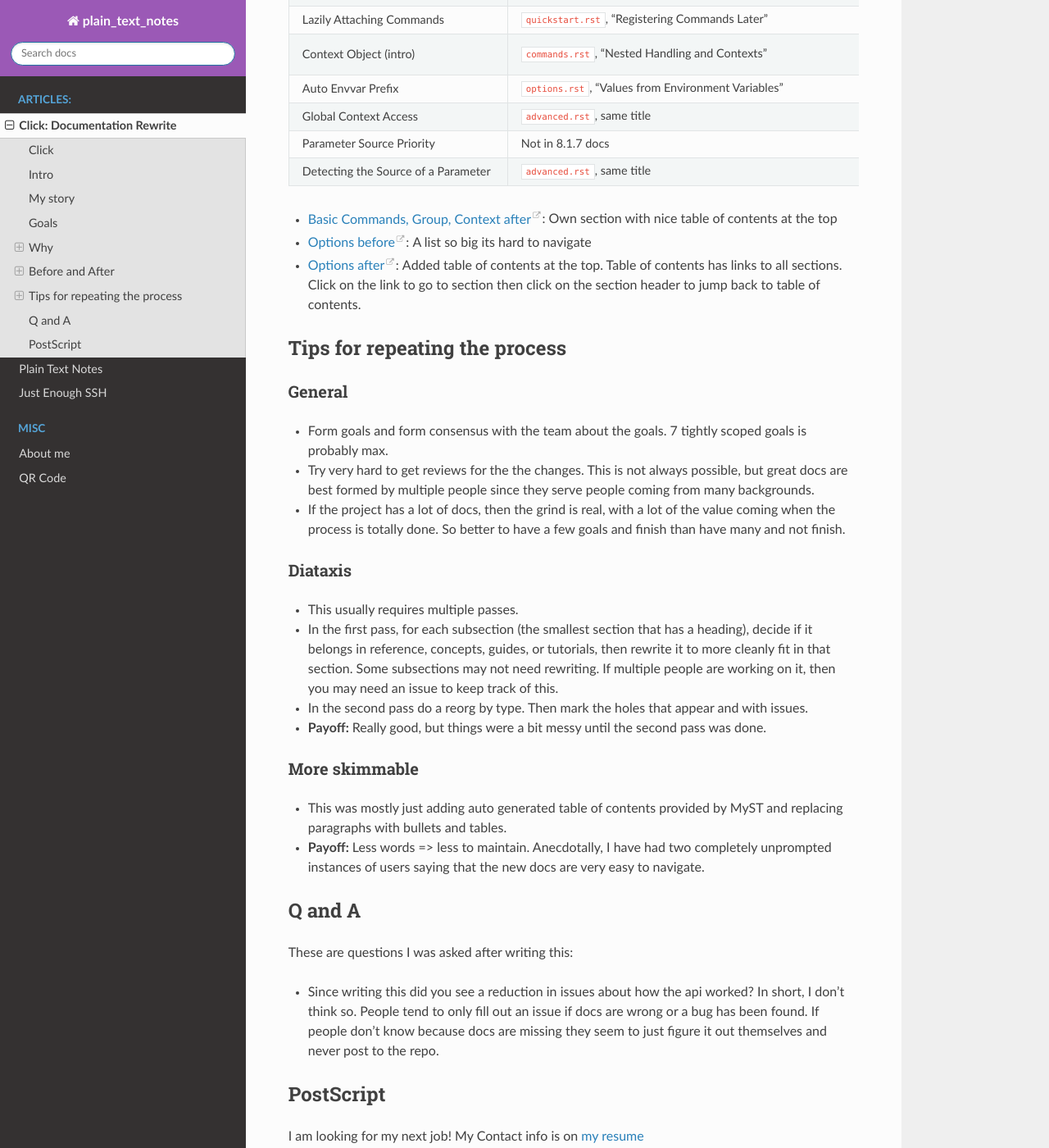
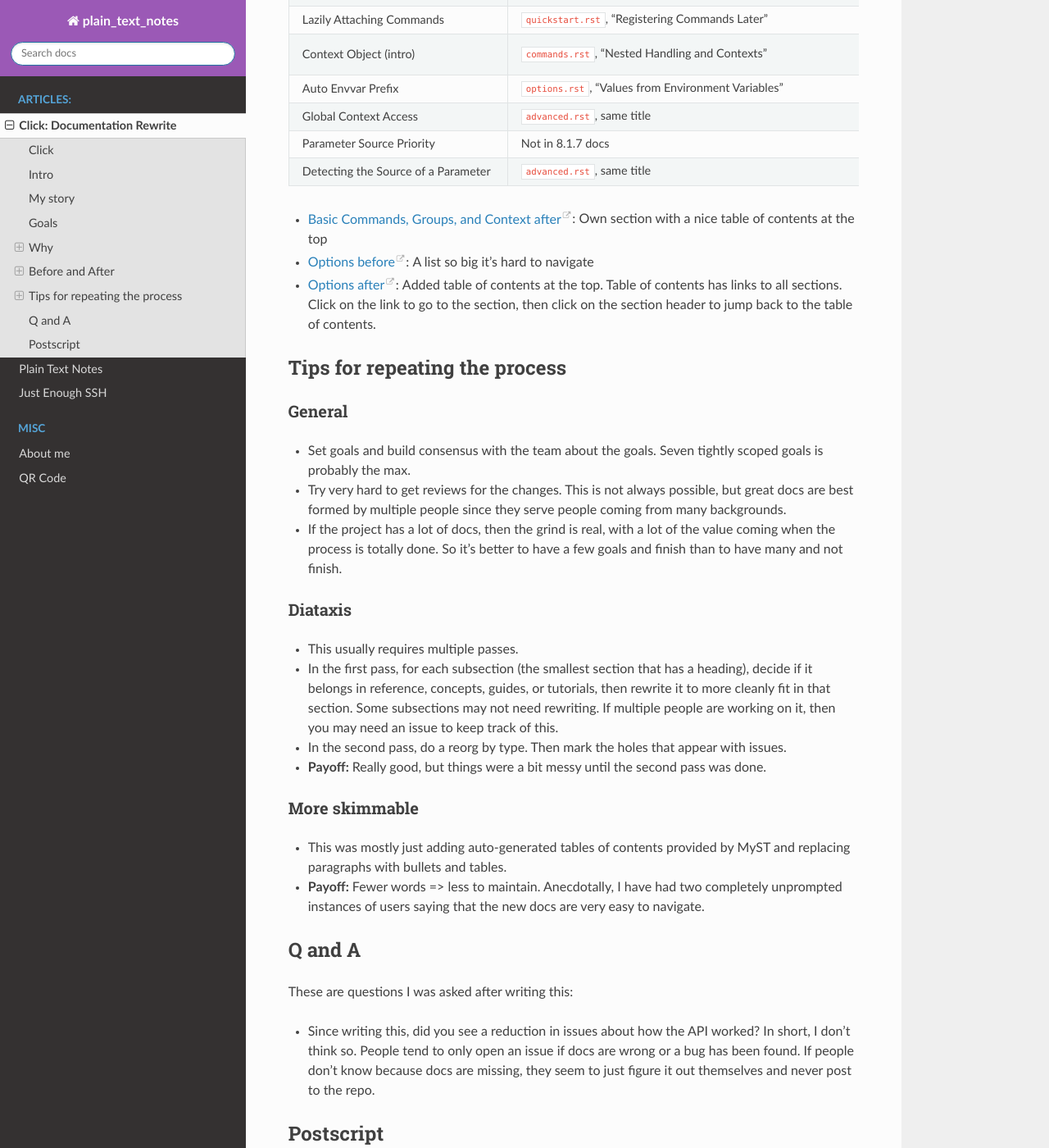
Before and after one commit to Rowlando13/plain-text-notes, a Sphinx documentation site: the page built from docs/click/click_docs_rewrite.md, in a window 1280 px wide and 1400 px high, scrolled down 4643 px. Shown: the whole window at 82% size. Built offline with Sphinx 7.4.7 and the Read the Docs theme 3.1.0, drawn with Linux system fonts in a browser that asks for light colours; some of the changed text lies outside the part shown.

Commit message:
Fix typos.

```diff
--- a/docs/click/click_docs_rewrite.md
+++ b/docs/click/click_docs_rewrite.md
@@ -201,7 +201,7 @@ Options:
 ### Organization
 * [Home page before](https://web.archive.org/web/20240328214125/https://click.palletsprojects.com/en/8.1.x/): Just a giant overflowing list 5+ pages in length with every section and subsection
 * [Home page after](https://click.palletsprojects.com/en/stable/): Nicely nested layout of about 2 pages with a scannable list of sections
-* Basic Commands, Group, Context before: scattered in different sections or not written at all. The table below maps about where the sections came from.
+* Basic Commands, Groups, and Context before: scattered in different sections or not written at all. The table below roughly maps where the sections came from.
 
 | Stable section (8.5.x) | 8.1.7 origin | Status |
 |---|---|---|
@@ -220,29 +220,29 @@ Options:
 | Global Context Access | `advanced.rst`, same title | Moved, near-verbatim |
 | Parameter Source Priority | Not in 8.1.7 docs | New |
 | Detecting the Source of a Parameter | `advanced.rst`, same title | Moved, near-verbatim |
-* [Basic Commands, Group, Context after](https://click.palletsprojects.com/en/stable/commands-and-groups/): Own section with nice table of contents at the top
-* [Options before](https://web.archive.org/web/20240329123600/https://click.palletsprojects.com/en/8.1.x/options/): A list so big its hard to navigate
-* [Options after](https://click.palletsprojects.com/en/stable/options/#options): Added table of contents at the top. Table of contents has links to all sections. Click on the link to go to section then click on the section header to jump back to table of contents.
+* [Basic Commands, Groups, and Context after](https://click.palletsprojects.com/en/stable/commands-and-groups/): Own section with a nice table of contents at the top
+* [Options before](https://web.archive.org/web/20240329123600/https://click.palletsprojects.com/en/8.1.x/options/): A list so big it's hard to navigate
+* [Options after](https://click.palletsprojects.com/en/stable/options/#options): Added table of contents at the top. Table of contents has links to all sections. Click on the link to go to the section, then click on the section header to jump back to the table of contents.
 
 
 ## Tips for repeating the process
 ### General
-* Form goals and form consensus with the team about the goals. 7 tightly scoped goals is probably max.
-* Try very hard to get reviews for the the changes. This is not always possible, but great docs are best formed by multiple people since they serve people coming from many backgrounds.
-* If the project has a lot of docs, then the grind is real, with a lot of the value coming when the process is totally done. So better to have a few goals and finish than have many and not finish.
+* Set goals and build consensus with the team about the goals. Seven tightly scoped goals is probably the max.
+* Try very hard to get reviews for the changes. This is not always possible, but great docs are best formed by multiple people since they serve people coming from many backgrounds.
+* If the project has a lot of docs, then the grind is real, with a lot of the value coming when the process is totally done. So it's better to have a few goals and finish than to have many and not finish.
 ### Diataxis
 * This usually requires multiple passes.
 * In the first pass, for each subsection (the smallest section that has a heading), decide if it belongs in reference, concepts, guides, or tutorials, then rewrite it to more cleanly fit in that section. Some subsections may not need rewriting. If multiple people are working on it, then you may need an issue to keep track of this.
-* In the second pass do a reorg by type. Then mark the holes that appear and with issues.
-* **Payoff:**  Really good, but things were a bit messy until the second pass was done.
+* In the second pass, do a reorg by type. Then mark the holes that appear with issues.
+* **Payoff:** Really good, but things were a bit messy until the second pass was done.
 ### More skimmable
-* This was mostly just adding auto generated table of contents provided by MyST and replacing paragraphs with bullets and tables.
-* **Payoff:** Less words => less to maintain. Anecdotally, I have had two completely unprompted instances of users saying that the new docs are very easy to navigate.
+* This was mostly just adding auto-generated tables of contents provided by MyST and replacing paragraphs with bullets and tables.
+* **Payoff:** Fewer words => less to maintain. Anecdotally, I have had two completely unprompted instances of users saying that the new docs are very easy to navigate.
 
 ## Q and A
 These are questions I was asked after writing this:
-* Since writing this did you see a reduction in issues about how the api worked?
-In short, I don't think so. People tend to only fill out an issue if docs are wrong or a bug has been found. If people don't know because docs are missing they seem to just figure it out themselves and never post to the repo.
+* Since writing this, did you see a reduction in issues about how the API worked?
+In short, I don't think so. People tend to only open an issue if docs are wrong or a bug has been found. If people don't know because docs are missing, they seem to just figure it out themselves and never post to the repo.
 
-## PostScript
-I am looking for my next job! My Contact info is on [my resume](#resume)
+## Postscript
+I am looking for my next job! My contact info is on [my resume](#resume).
```
Also changed, not shown: other parts of docs/click/click_docs_rewrite.md (+1 -1 lines).
